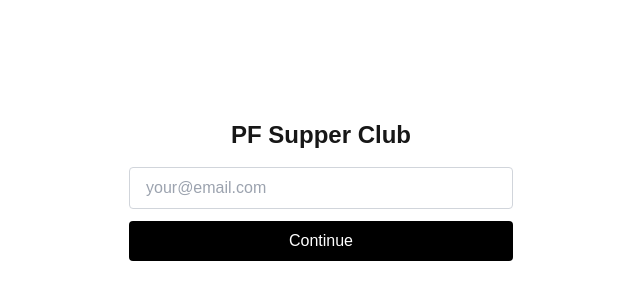
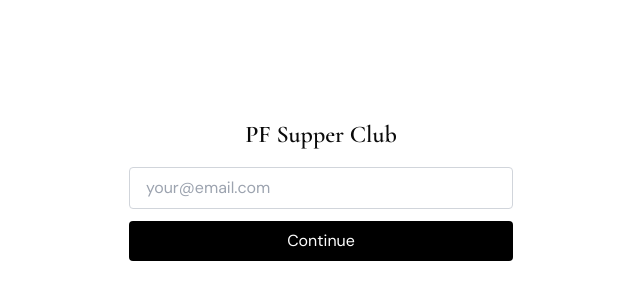
Before and after one commit to patrick0f/pfsupperclub, a Next.js app: page / in a window 1280 px wide. Shown: the part 210-510 px from the top of the page, without its empty margins (319-959 px from the left). Built offline with nearby package versions, Linux system fonts and the light colour scheme.

Commit message:
feat: add design system — Cormorant Garamond + DM Sans, CSS token palette, Tailwind extension

```diff
--- a/app/globals.css
+++ b/app/globals.css
@@ -2,22 +2,71 @@
 @tailwind components;
 @tailwind utilities;
 
+/* ─── Design tokens: Crisp White (default) ─── */
 :root {
-  --background: #ffffff;
-  --foreground: #171717;
+  --bg: #ffffff;
+  --bg-subtle: #f7f7f5;
+  --fg: #0a0a0a;
+  --fg-muted: #6b6b6b;
+  --accent: #2d5a3d;
+  --accent-fg: #ffffff;
+  --border: #e8e8e4;
+  --border-strong: #c8c8c2;
 }
 
-@media (prefers-color-scheme: dark) {
-  :root {
-    --background: #0a0a0a;
-    --foreground: #ededed;
+/*
+  ─── Backup A: Warm Cream ───
+  Swap in by uncommenting below and commenting out :root above.
+
+:root {
+  --bg: #faf7f2;
+  --bg-subtle: #f2ede5;
+  --fg: #1c1917;
+  --fg-muted: #7a6b5e;
+  --accent: #c4622d;
+  --accent-fg: #ffffff;
+  --border: #e2d9cc;
+  --border-strong: #c4b8a8;
+}
+*/
+
+/*
+  ─── Backup B: Dark Moody ───
+  Swap in by uncommenting below and commenting out :root above.
+
+:root {
+  --bg: #0f1a14;
+  --bg-subtle: #172114;
+  --fg: #f5f0e8;
+  --fg-muted: #8a9e8e;
+  --accent: #c9a84c;
+  --accent-fg: #0f1a14;
+  --border: #243322;
+  --border-strong: #3a5040;
+}
+*/
+
+@layer base {
+  body {
+    background-color: var(--bg);
+    color: var(--fg);
+    font-family: var(--font-body), system-ui, sans-serif;
   }
-}
 
-body {
-  color: var(--foreground);
-  background: var(--background);
-  font-family: Arial, Helvetica, sans-serif;
+  h1,
+  h2,
+  h3 {
+    font-family: var(--font-display), Georgia, serif;
+  }
+
+  input,
+  textarea,
+  select {
+    outline: none;
+    box-shadow: none;
+    background: transparent;
+    font-family: var(--font-body), system-ui, sans-serif;
+  }
 }
 
 @layer utilities {
--- a/app/layout.tsx
+++ b/app/layout.tsx
@@ -1,22 +1,23 @@
 import type { Metadata } from "next";
-import localFont from "next/font/local";
+import { Cormorant_Garamond, DM_Sans } from "next/font/google";
 import "./globals.css";
 import Providers from "./components/Providers";
 
-const geistSans = localFont({
-  src: "./fonts/GeistVF.woff",
-  variable: "--font-geist-sans",
-  weight: "100 900",
+const cormorant = Cormorant_Garamond({
+  subsets: ["latin"],
+  weight: ["400", "500", "600"],
+  variable: "--font-display",
 });
-const geistMono = localFont({
-  src: "./fonts/GeistMonoVF.woff",
-  variable: "--font-geist-mono",
-  weight: "100 900",
+
+const dmSans = DM_Sans({
+  subsets: ["latin"],
+  weight: ["300", "400", "500"],
+  variable: "--font-body",
 });
 
 export const metadata: Metadata = {
-  title: "Create Next App",
-  description: "Generated by create next app",
+  title: "PF Supper Club",
+  description: "An invitation-only dining experience.",
 };
 
 export default function RootLayout({
@@ -26,9 +27,7 @@
 }>) {
   return (
     <html lang="en">
-      <body
-        className={`${geistSans.variable} ${geistMono.variable} antialiased`}
-      >
+      <body className={`${cormorant.variable} ${dmSans.variable} antialiased`}>
         <Providers>{children}</Providers>
       </body>
     </html>
--- a/tailwind.config.ts
+++ b/tailwind.config.ts
@@ -9,8 +9,18 @@
   theme: {
     extend: {
       colors: {
-        background: "var(--background)",
-        foreground: "var(--foreground)",
+        bg: "var(--bg)",
+        "bg-subtle": "var(--bg-subtle)",
+        fg: "var(--fg)",
+        "fg-muted": "var(--fg-muted)",
+        accent: "var(--accent)",
+        "accent-fg": "var(--accent-fg)",
+        border: "var(--border)",
+        "border-strong": "var(--border-strong)",
+      },
+      fontFamily: {
+        display: ["var(--font-display)", "Georgia", "serif"],
+        body: ["var(--font-body)", "system-ui", "sans-serif"],
       },
     },
   },
```
